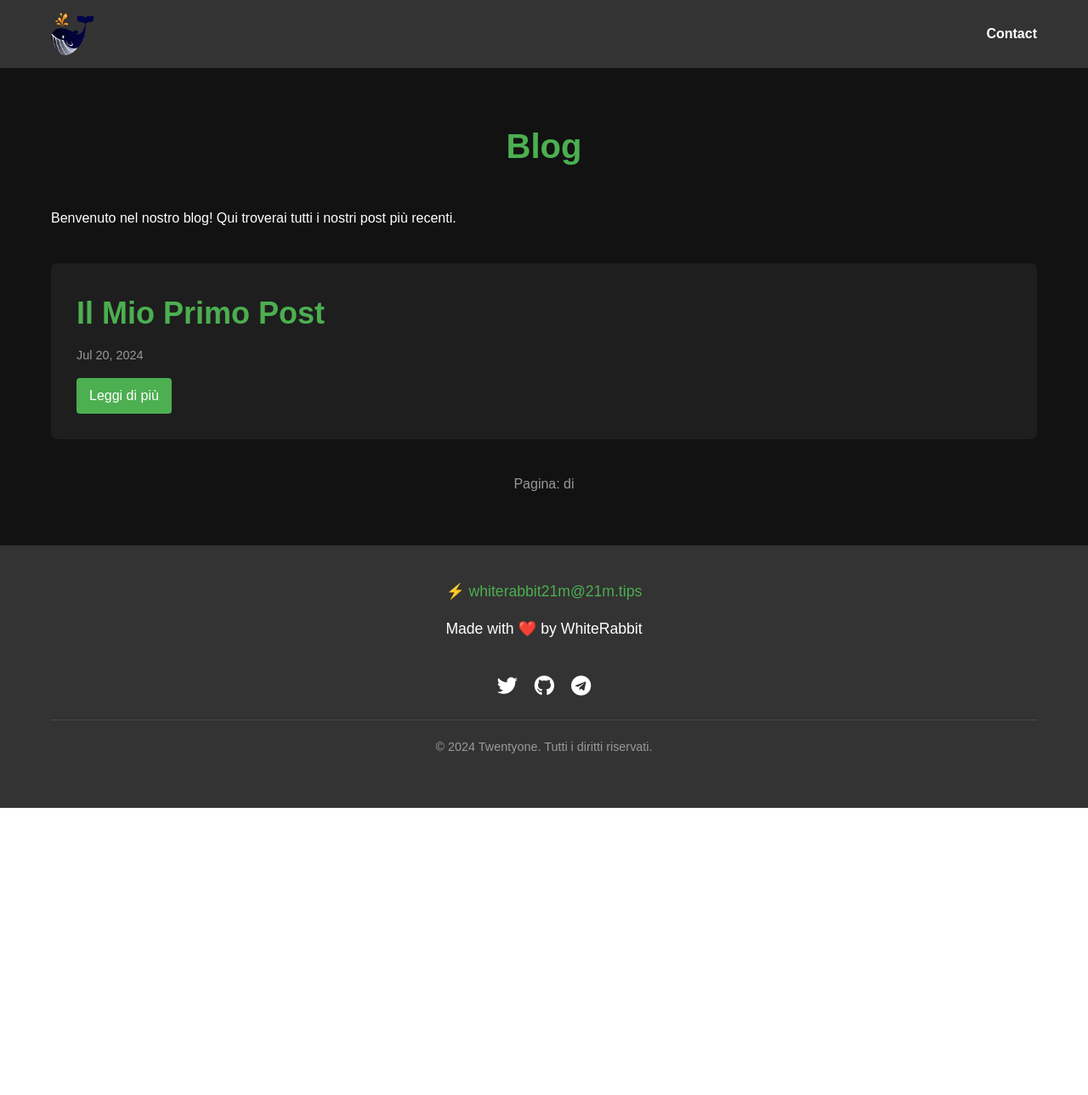
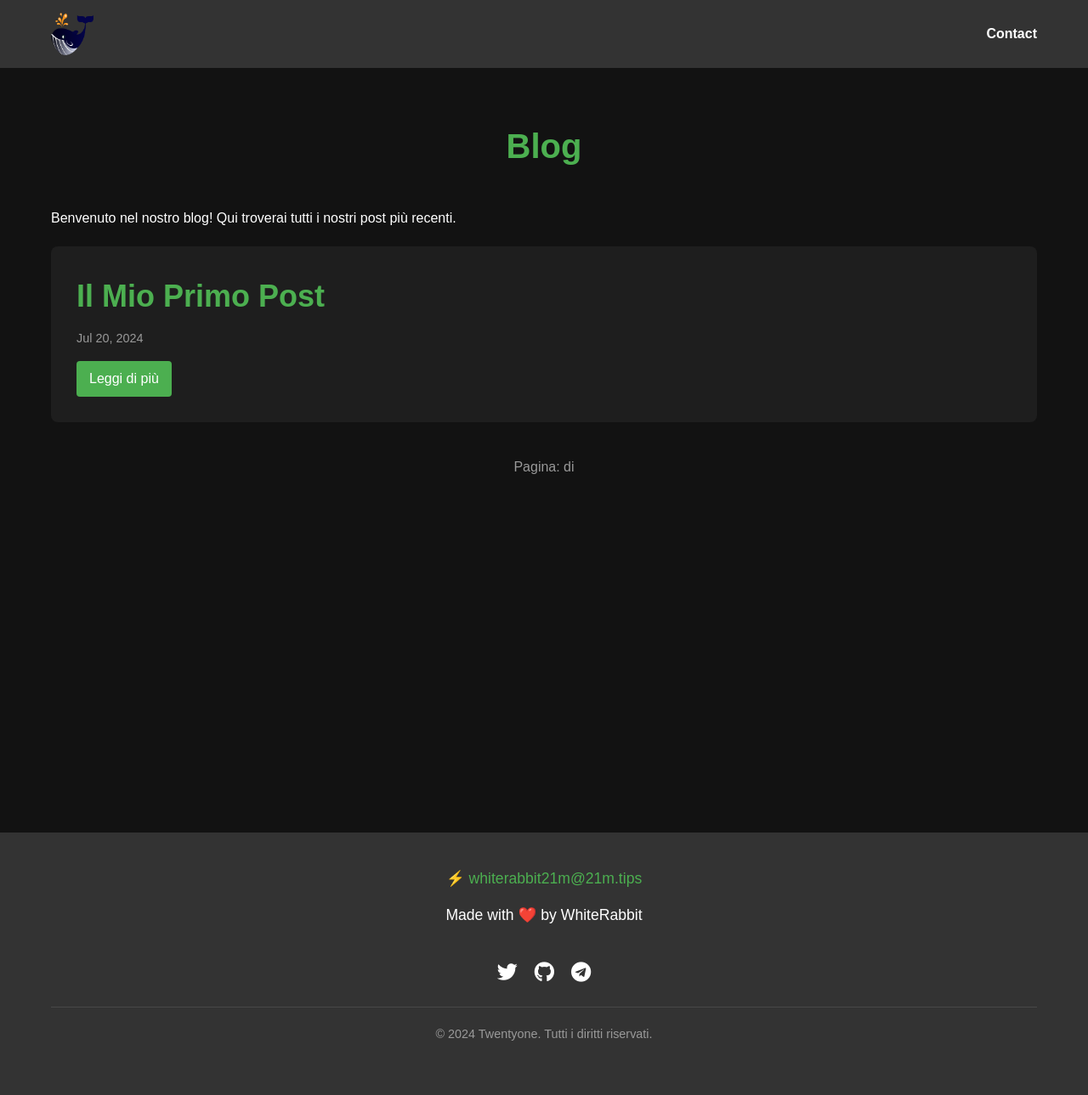
Before and after one commit to whiterabbit21m-test/whiterabbit21m-test.github.io, a Jekyll site: the page built from blog.md, in a window 1280 px wide. Shown: the whole page at 85% size. Built offline with Jekyll 4.4.1, drawn with Linux system fonts in a browser that asks for light colours; before the commit the page ends 951 px from its top, so only the background shows below that.

Commit message:
Update _blog.scss

```diff
--- a/_sass/_blog.scss
+++ b/_sass/_blog.scss
@@ -1,29 +1,41 @@
-.blog-page {
-  background-color: #121212;
-  color: #ffffff;
+// Variabili
+$background-color: #121212;
+$text-color: #ffffff;
+$accent-color: #4CAF50;
+$card-background: #1E1E1E;
+$meta-color: #999;
+
+body {
+  background-color: $background-color;
+  color: $text-color;
+}
+
+.blog-page,
+.post {
+  background-color: $background-color;
+  color: $text-color;
+  min-height: 100vh;
   padding: 60px 0;
+}
 
+// Stili comuni
 .page-header {
   text-align: center;
   margin-bottom: 40px;
 
   .page-title {
     font-size: 2.5em;
-      color: #4CAF50;
+    color: $accent-color;
   }
 }
 
-  .page-content {
-    margin-bottom: 40px;
-  }
-
+// Stili per la lista dei post
 .post-list {
   list-style-type: none;
   padding: 0;
-  }
 
   .post-item {
-    background-color: #1E1E1E;
+    background-color: $card-background;
     border-radius: 8px;
     padding: 30px;
     margin-bottom: 30px;
@@ -37,7 +49,7 @@
       margin-bottom: 10px;
 
       .post-link {
-        color: #4CAF50;
+        color: $accent-color;
         text-decoration: none;
         font-size: 1.5em;
 
@@ -49,7 +61,7 @@
 
     .post-meta {
       font-size: 0.9em;
-      color: #999;
+      color: $meta-color;
       margin-bottom: 15px;
       display: block;
     }
@@ -60,62 +72,59 @@
 
     .read-more {
       display: inline-block;
-      background-color: #4CAF50;
-      color: #ffffff;
+      background-color: $accent-color;
+      color: $text-color;
       padding: 8px 15px;
       border-radius: 4px;
       text-decoration: none;
       transition: background-color 0.3s ease;
 
       &:hover {
-        background-color: darken(#4CAF50, 10%);
+        background-color: darken($accent-color, 10%);
+      }
     }
   }
 }
 
+// Paginazione
 .pagination {
   text-align: center;
   margin-top: 40px;
 
   .previous, .next {
     display: inline-block;
-      background-color: #4CAF50;
-      color: #ffffff;
+    background-color: $accent-color;
+    color: $text-color;
     padding: 8px 15px;
     border-radius: 4px;
     text-decoration: none;
     transition: background-color 0.3s ease;
 
     &:hover {
-        background-color: darken(#4CAF50, 10%);
+      background-color: darken($accent-color, 10%);
     }
   }
 
   .page_number {
     margin: 0 15px;
-      color: #999;
-    }
+    color: $meta-color;
   }
 }
 
 // Stili per i singoli post
 .post {
-  background-color: #121212;
-  color: #ffffff;
-  padding: 60px 0;
-
   .post-header {
     margin-bottom: 40px;
 
     .post-title {
       font-size: 2.5em;
-      color: #4CAF50;
+      color: $accent-color;
       margin-bottom: 10px;
     }
 
     .post-meta {
       font-size: 0.9em;
-      color: #999;
+      color: $meta-color;
     }
   }
 
@@ -123,7 +132,7 @@
     line-height: 1.8;
 
     h2, h3, h4, h5, h6 {
-      color: #4CAF50;
+      color: $accent-color;
       margin-top: 30px;
       margin-bottom: 15px;
     }
@@ -133,12 +142,12 @@
     }
 
     a {
-      color: #4CAF50;
+      color: $accent-color;
       text-decoration: none;
       transition: color 0.3s ease;
 
       &:hover {
-        color: lighten(#4CAF50, 10%);
+        color: lighten($accent-color, 10%);
         text-decoration: underline;
       }
     }
@@ -157,14 +166,14 @@
 
     code {
       background-color: #2c2c2c;
-      color: #4CAF50;
+      color: $accent-color;
       padding: 2px 5px;
       border-radius: 3px;
     }
 
     pre {
       background-color: #2c2c2c;
-      color: #ffffff;
+      color: $text-color;
       padding: 15px;
       border-radius: 5px;
       overflow-x: auto;
@@ -178,11 +187,31 @@
     }
 
     blockquote {
-      border-left: 4px solid #4CAF50;
+      border-left: 4px solid $accent-color;
       padding-left: 20px;
       margin: 20px 0;
       font-style: italic;
-      color: #bbb;
+      color: darken($text-color, 20%);
     }
   }
 }
+
+// Responsive design
+@media (max-width: 768px) {
+  .blog-page,
+  .post {
+    padding: 40px 0;
+  }
+
+  .page-header .page-title {
+    font-size: 2em;
+  }
+
+  .post-item h2 .post-link {
+    font-size: 1.3em;
+  }
+
+  .post .post-header .post-title {
+    font-size: 2em;
+  }
+}
```
Lines whose indentation alone changed are shown as unchanged.
